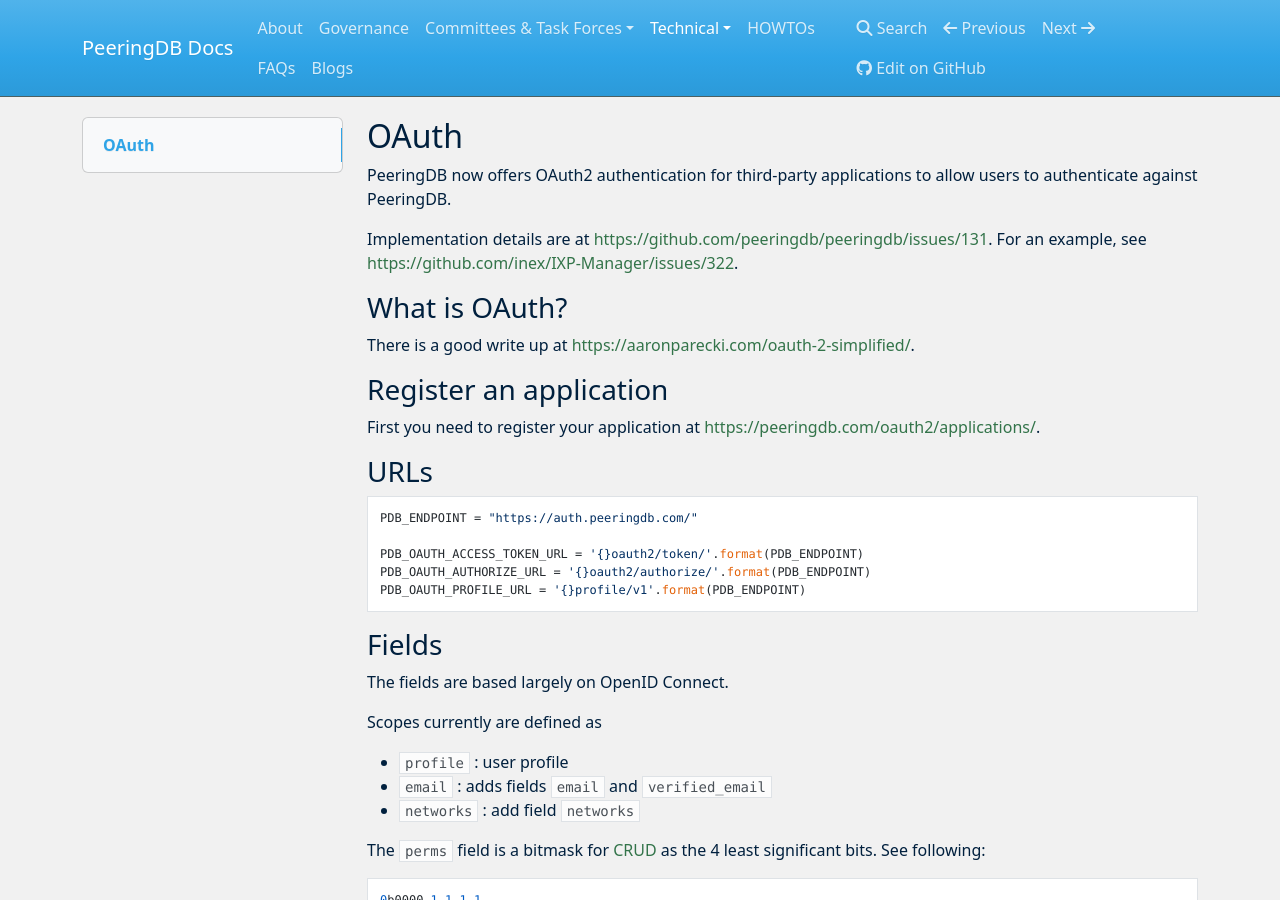
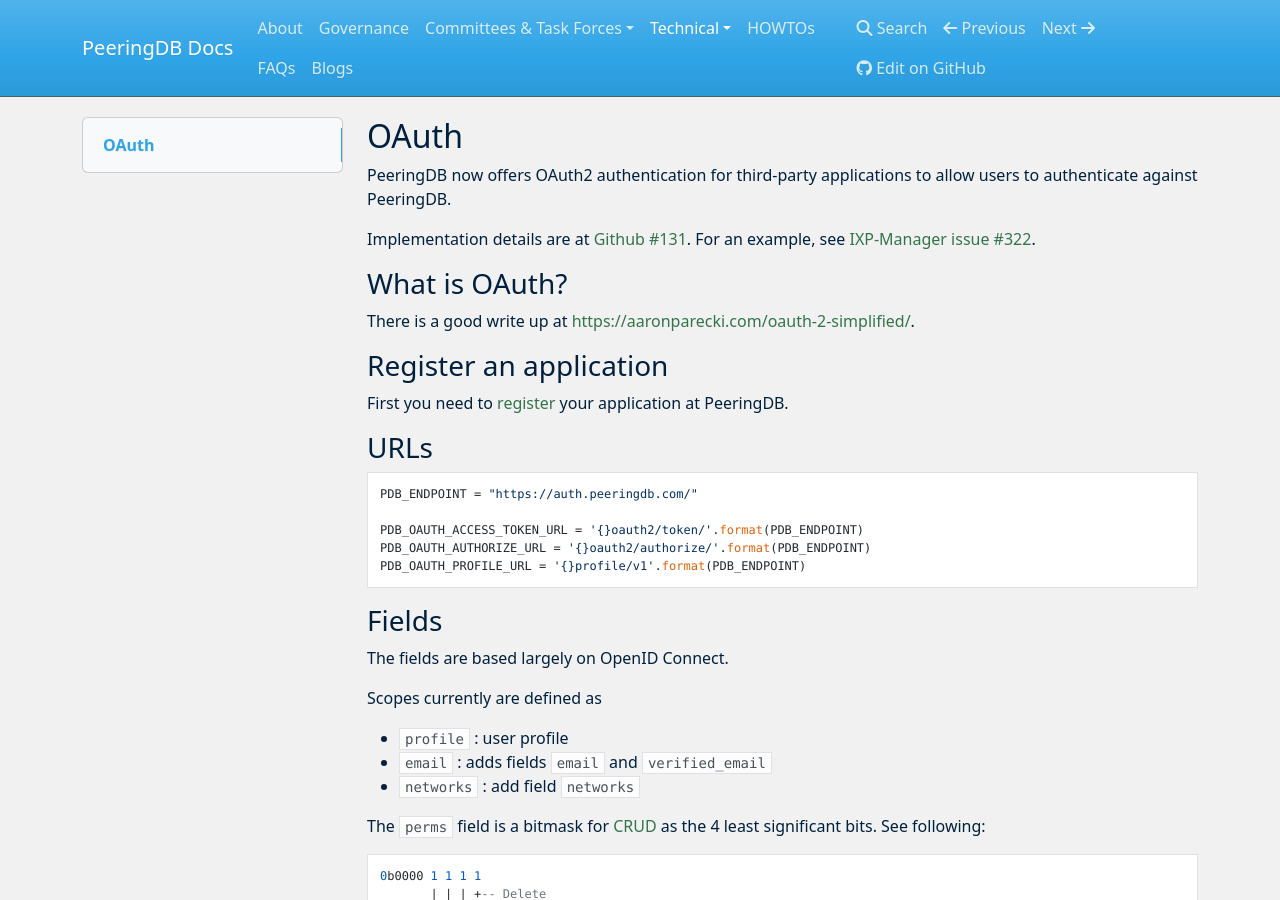
Before and after one commit to peeringdb/docs, an MkDocs documentation site: the page built from docs/oauth.md, in a window 1280 px wide and 900 px high. Built offline with MkDocs 1.6.1, drawn with Linux system fonts in a browser that asks for light colours; nearby versions of some CDN libraries; some of the changed lines change nothing that is shown.

Commit message:
Update oauth.md
Pretty printing and added www to the PDB URL

```diff
--- a/docs/oauth.md
+++ b/docs/oauth.md
@@ -3,7 +3,7 @@
 
 PeeringDB now offers OAuth2 authentication for third-party applications to allow users to authenticate against PeeringDB.
 
-Implementation details are at <https://github.com/peeringdb/peeringdb/issues/131>.  For an example, see <https://github.com/inex/IXP-Manager/issues/322>.
+Implementation details are at [Github #131](https://github.com/peeringdb/peeringdb/issues/131).  For an example, see [IXP-Manager issue #322](https://github.com/inex/IXP-Manager/issues/322).
 
 ### What is OAuth?
 
@@ -11,7 +11,7 @@
 
 ### Register an application
 
-First you need to register your application at <https://peeringdb.com/oauth2/applications/>.
+First you need to [register](https://www.peeringdb.com/oauth2/applications/) your application at PeeringDB.
 
 ### URLs
 
```
